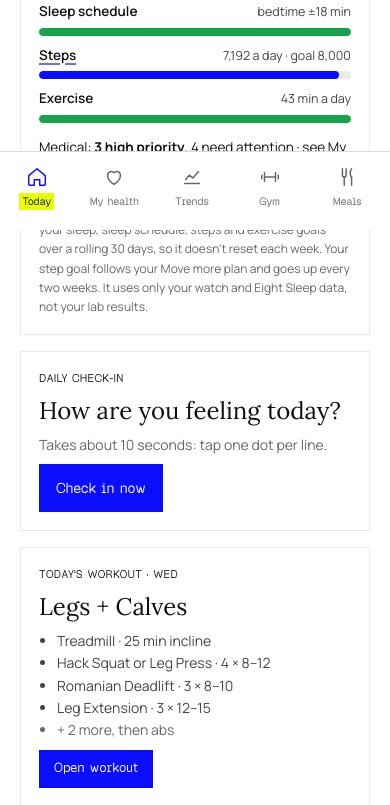
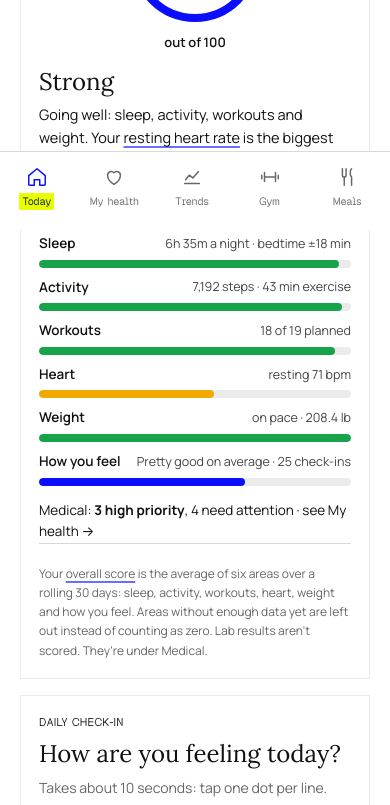
Before and after one commit to Dangurra/health-dashboard-demo, a website: page index.html in a window 390 px wide. Shown: the part 614-1419 px from the top of the page. Drawn offline with Linux system fonts and the light colour scheme.

Commit message:
Overall score covers six areas; workout card first on phones
- Overall score now averages sleep (hours + steady bedtime), activity (steps
  vs plan + exercise), workouts (planned gym days done), heart (resting HR),
  weight (on pace for goal) and how you feel (check-ins); areas without
  enough data are shown but not counted
- Bedtime ignores nap-like records (start before 9 pm, or a bed-to-wake
  window far longer than time in bed)
- Phones: today's workout is the first card on Today

Co-Authored-By: Claude Opus 5.5 <noreply@anthropic.com>

```diff
--- a/index.html
+++ b/index.html
@@ -331,7 +331,7 @@ details.mini-acc > summary{list-style:none;cursor:pointer;font-weight:600;font-s
 .today-grid{display:grid;grid-template-columns:repeat(3,minmax(0,1fr));gap:14px}
 .t-wide{grid-column:span 2}
 @media (max-width:900px){.today-grid{grid-template-columns:1fr 1fr}.t-wide{grid-column:1/-1}}
-@media (max-width:600px){.today-grid{grid-template-columns:1fr}}
+@media (max-width:600px){.today-grid{grid-template-columns:1fr}#t-workout{order:-1}}
 .t-card{display:flex;flex-direction:column;gap:8px}
 .t-card .eyebrow{font-size:12px;text-transform:uppercase;letter-spacing:.05em;color:var(--muted);font-weight:600}
 .t-card .big{font-size:21px;font-weight:700;letter-spacing:-.01em;line-height:1.25}
@@ -732,9 +732,11 @@ nav.tabs a:not([aria-current=page]):hover,.subtabs button:not([aria-selected=tru
 .eval-body{flex:1;min-width:0}
 @media (max-width:640px){.eval{flex-direction:column;align-items:center;gap:14px}.eval-body{width:100%}}
 .eval-rows{display:grid;gap:9px}
-.eval-row{display:grid;grid-template-columns:120px 1fr 190px;gap:12px;align-items:center;font-size:13.5px}
+.eval-row{display:grid;grid-template-columns:110px 1fr 250px;gap:12px;align-items:center;font-size:13.5px}
 @media (max-width:640px){.eval-row{grid-template-columns:1fr auto;gap:5px 12px}.eval-row .bar{grid-column:1/-1;grid-row:2}.eval-row .v{text-align:right;font-size:12.5px}.eval-score .ring small{display:none}}
 .eval-row .n{font-weight:600}
+.eval-row.na .n,.eval-row.na .v{color:var(--muted);font-weight:400}
+.eval-row.na .bar{background:repeating-linear-gradient(90deg,var(--grid) 0 4px,transparent 4px 8px)}
 .eval-row .v{color:var(--ink-2)}
 .eval-row .bar{height:8px;background:var(--grid);border-radius:999px;overflow:hidden}
 .eval-row .bar i{display:block;height:100%;background:var(--series);border-radius:999px}
@@ -1307,39 +1309,84 @@ function ring(p, val, label, goal, size){
     <svg viewBox="0 0 ${size} ${size}" width="${size}" height="${size}" role="img" aria-label="${esc(label)}: ${esc(val)}, ${Math.round((p||0)*100)}% of ${esc(goal)}"><circle class="trk" cx="${size/2}" cy="${size/2}" r="${r}"/><circle class="arc" cx="${size/2}" cy="${size/2}" r="${r}" stroke-dasharray="${(c*f).toFixed(1)} ${c.toFixed(1)}" transform="rotate(-90 ${size/2} ${size/2})"/></svg>
     <b>${esc(val)}</b><span>${esc(label)}</span><small>${esc(goal)}</small></div>`;
 }
+// A bedtime is unreliable when the record clearly merged a nap with the night:
+// it "starts" before 9 pm, or the bed-to-wake window is far longer than the time actually in bed.
+const realBed = n => { if(!n || n.bed==null) return false; if(n.bed<21) return false;
+  if(n.wake!=null && n.inbed!=null){ const win=(n.wake+24)-n.bed; if(win>0 && n.inbed<win*0.6) return false; } return true; };
 function renderEval(){
   const el=$('#t-eval'); if(!el) return;
   // Rolling 30 days (not the calendar week), so the score doesn't dip every Monday
-  const D=LIVE?LIVE.days:{}, today=dayISO(Date.now()), days=[...Array(30)].map((_,i)=>dayISO(Date.now()-(29-i)*864e5)).filter(d=>D[d]), full=days.filter(d=>d!==today);
+  const D=LIVE?LIVE.days:{}, today=dayISO(Date.now());
+  const win=[...Array(30)].map((_,i)=>dayISO(Date.now()-(29-i)*864e5)), days=win.filter(d=>D[d]), full=days.filter(d=>d!==today);
   const vals=(k,ds)=>(ds||days).map(d=>D[d]&&D[d][k]).filter(v=>v!=null).map(Number);
-  const sl=vals('sleep'), st=vals('steps',full), ex=vals('exercise',full), bd=vals('bed');
-  if(sl.length<3 && st.length<3){ el.hidden=true; return; }
+  const clamp=v=>Math.max(0,Math.min(1,v)), tier=p=>p>=0.9?'full':p>=0.6?'near':'low';
+  const areas=[];
+  // 1. Sleep: hours (70%) + a steady bedtime (30%)
+  const sl=vals('sleep'), bd=days.filter(d=>realBed(D[d])).map(d=>+D[d].bed);
+  if(sl.length>=3){
+    const hrs=clamp(mean(sl)/7), sd=bd.length>=3?Math.sqrt(mean(bd.map(v=>(v-mean(bd))**2))):null, cons=sd==null?null:clamp(1-(sd-0.5)/1.5);
+    const p=cons==null?hrs:0.7*hrs+0.3*cons, swing=sd==null?'':` · bedtime ±${sd<1?Math.round(sd*60)+' min':sd.toFixed(1)+' h'}`;
+    areas.push({k:'Sleep', p, v:`${hm(mean(sl))} a night${swing}`,
+      fix: hrs<=(cons??1) ? `Sleep is the biggest gap. You're averaging ${hm(mean(sl))} a night against a 7-hour goal, mostly from falling asleep around ${clockOf(mean(bd.length?bd:vals('bed')))}. Lights out 30 minutes earlier is the easiest win.`
+                          : `Your bedtime is the biggest gap: it swings by about ${sd<1?Math.round(sd*60)+' minutes':sd.toFixed(1)+' hours'} from night to night. Pick one bedtime and keep it, even on weekends.`});
+  } else areas.push({k:'Sleep', na:'Needs 3 nights of sleep data'});
+  // 2. Activity: steps against the plan's goal for each day, plus exercise minutes against 30
+  const sp=full.filter(d=>D[d].steps!=null).map(d=>clamp(D[d].steps/stepGoal(d))), ex=vals('exercise',full);
+  if(sp.length>=3){
+    const p=ex.length>=3?(mean(sp)+clamp(mean(ex)/30))/2:mean(sp);
+    areas.push({k:'Activity', p, v:`${Math.round(mean(vals('steps',full))).toLocaleString()} steps${ex.length>=3?` · ${Math.round(mean(ex))} min exercise`:''}`,
+      fix:`Activity is the biggest gap: about ${Math.round(mean(vals('steps',full))).toLocaleString()} steps a day against your current goal of ${stepGoal().toLocaleString()}${ex.length>=3?`, and ${Math.round(mean(ex))} of 30 exercise minutes`:''}. A 10-minute walk after each meal closes most of it.`});
+  } else areas.push({k:'Activity', na:'Needs 3 days of steps'});
+  // 3. Workouts: planned gym days done since the plan started (last 4 weeks at most)
+  let st0; try{ st0=wtGoal.startDate; }catch(e){}
+  const from=[st0||win[0], dayISO(Date.now()-27*864e5)].sort()[1];
+  const planned=[], done=[];
+  for(let t=new Date(from+'T12:00:00'); dayISO(t)<=today; t=new Date(+t+864e5)){
+    const d=dayISO(t), w=WEEK[(t.getDay()+6)%7]; if(!w || w.rest || w.opt) continue;
+    if(d===today && !gymLog[d]) continue; // today isn't over yet
+    planned.push(d); if(gymLog[d]) done.push(d);
+  }
+  if(planned.length>=2) areas.push({k:'Workouts', p:clamp(done.length/planned.length), v:`${done.length} of ${planned.length} planned`,
+    fix:`Workouts are the biggest gap: ${done.length} of ${planned.length} planned gym days done so far. Tick "Workout done" on the Gym page after each session so it counts.`});
+  else areas.push({k:'Workouts', na:'Starts counting after 2 planned gym days'});
+  // 4. Heart: average resting heart rate (lower is better; 60 or under scores full marks, 85 or over scores zero)
+  const rh=vals('rhr');
+  if(rh.length>=2) areas.push({k:'Heart', p:clamp((85-mean(rh))/25), v:`resting ${Math.round(mean(rh))} bpm`,
+    fix:`Your resting heart rate is the biggest gap at ${Math.round(mean(rh))} bpm. It comes down with regular walking, better sleep and less alcohol, usually within 6–8 weeks.`});
+  else areas.push({k:'Heart', na:'Wear your watch to bed for resting heart rate'});
+  // 5. Weight: on pace for the goal?
+  const ws=wtStats();
+  if(ws.last){ const behind=-ws.ahead<0.5?0:-ws.ahead, p=behind<=0?1:clamp(1-behind/(ws.perWeek*3));
+    areas.push({k:'Weight', p, v: ws.reached?'goal reached':behind<=0?`on pace · ${lbs(ws.last.v)} lb`:`${behind.toFixed(1)} lb behind pace`,
+      fix:`Weight is the biggest gap: you're ${behind.toFixed(1)} lb behind the pace for ${lbs(wtGoal.goal)} lb. Hit your calories on most days and keep weighing in.`}); }
+  else areas.push({k:'Weight', na:'Log your weight in a check-in'});
+  // 6. How you feel: daily check-in ratings
+  const jr=JR.filter(e=>e.date>=win[0] && e.ratings && Object.keys(e.ratings).length), rs=jr.flatMap(e=>Object.values(e.ratings).map(Number));
+  if(jr.length>=3){ const a=mean(rs); areas.push({k:'How you feel', p:clamp((a-1)/4), v:`${JR_LBL[Math.round(a)]} on average · ${jr.length} check-ins`,
+    fix:`How you feel is the lowest area. Your check-ins average "${JR_LBL[Math.round(a)]}". Look at the Trends page to see which days were worse and what you tagged them with.`}); }
+  else areas.push({k:'How you feel', na:'Needs 3 daily check-ins'});
+
+  const scored=areas.filter(a=>!a.na);
+  if(!scored.length){ el.hidden=true; return; }
   el.hidden=false;
-  const clamp=v=>Math.max(0,Math.min(1,v));
-  const spread=bd.length>=3?Math.sqrt(mean(bd.map(v=>(v-mean(bd))**2))):null; // typical night-to-night swing (std dev, hours)
-  const areas=[
-    sl.length>=3 && {k:'Sleep', p:clamp(mean(sl)/7), v:`${hrsMin(mean(sl))} a night`, fix:`Sleep is what's holding you back most. You're getting about ${hrsMin(mean(sl))} a night against a 7-hour goal. Aim for lights out 30 minutes earlier this week.`},
-    spread!=null && {k:'Sleep schedule', p:clamp(1-(spread-0.5)/1.5), v:`bedtime ±${spread<1?Math.round(spread*60)+' min':spread.toFixed(1)+' h'}`, fix:`Your sleep schedule is the weakest area. Your bedtime typically swings by about ${hm(spread).replace(/^0h /,'')} from night to night. Pick one bedtime and keep it, even on weekends.`},
-    st.length>=3 && {k:'Steps', p:clamp(mean(full.filter(d=>D[d].steps!=null).map(d=>D[d].steps/stepGoal(d)))), v:`${Math.round(mean(st)).toLocaleString()} a day · goal ${stepGoal().toLocaleString()}`, fix:`Movement is the weakest area: about ${Math.round(mean(st)).toLocaleString()} steps a day against your current goal of ${stepGoal().toLocaleString()}. A walk after each meal closes most of that gap.`},
-    ex.length>=3 && {k:'Exercise', p:clamp(mean(ex)/30), v:`${Math.round(mean(ex))} min a day`, fix:`Exercise is the weakest area at ${Math.round(mean(ex))} minutes a day. Getting to all 5 gym days gets you past 30.`},
-  ].filter(Boolean);
-  const score=Math.round(mean(areas.map(a=>a.p))*100);
+  const score=Math.round(mean(scored.map(a=>a.p))*100);
   const verdict = score>=85?'Strong':score>=65?'Solid, with room to improve':score>=45?'Mixed':'Needs work';
-  const worst=[...areas].sort((a,b)=>a.p-b.p)[0];
-  const good=areas.filter(a=>a.p>=1).map(a=>a.k.toLowerCase());
+  const worst=[...scored].sort((a,b)=>a.p-b.p)[0], good=scored.filter(a=>a.p>=0.9).map(a=>a.k.toLowerCase());
   const list=a=>a.length<2?a.join(''):a.slice(0,-1).join(', ')+' and '+a[a.length-1];
   const iss=typeof issues!=='undefined'?issues:[], hi=iss.filter(i=>i.s==='serious').length, mid=iss.filter(i=>i.s==='warning').length;
   el.innerHTML=`<span class="eyebrow">Overall · last 30 days${days.length<30?` (${days.length} days of data so far)`:''}</span>
     <div class="eval">
-      <div class="eval-score">${ring(score/100, String(score), 'out of 100', 'habits score', 132)}</div>
+      <div class="eval-score">${ring(score/100, String(score), 'out of 100', 'overall score', 132)}</div>
       <div class="eval-body">
         <div class="big" style="margin:0 0 6px">${verdict}</div>
-        <p style="margin:0 0 14px;font-size:14.5px">${good.length===areas.length?'Every area is at its goal. Keep it going.':`${good.length?`You hit your ${esc(list(good))} goal${good.length>1?'s':''}. `:''}${esc(worst.fix)}`}</p>
-        <div class="eval-rows">${areas.map(a=>`<div class="eval-row"><span class="n">${esc(a.k)}</span><span class="bar"><i class="${a.p>=1?'full':a.p>=0.7?'near':'low'}" style="width:${Math.round(a.p*100)}%"></i></span><span class="v">${esc(a.v)}</span></div>`).join('')}</div>
+        <p style="margin:0 0 14px;font-size:14.5px">${worst.p>=0.9?'Every area is at or near its goal. Keep it going.':`${good.length?`Going well: ${esc(list(good))}. `:''}${esc(worst.fix)}`}</p>
+        <div class="eval-rows">${areas.map(a=>a.na
+          ?`<div class="eval-row na"><span class="n">${esc(a.k)}</span><span class="bar"></span><span class="v">${esc(a.na)}</span></div>`
+          :`<div class="eval-row"><span class="n">${esc(a.k)}</span><span class="bar"><i class="${tier(a.p)}" style="width:${Math.round(a.p*100)}%"></i></span><span class="v">${esc(a.v)}</span></div>`).join('')}</div>
         ${iss.length?`<a class="eval-med" href="#health">Medical: ${hi?`<b>${hi} high priority</b>`:''}${hi&&mid?', ':''}${mid?`${mid} need${mid===1?'s':''} attention`:''}${!hi&&!mid?'nothing urgent':''} · see My health →</a>`:''}
       </div>
     </div>
-    <p class="muted" style="font-size:12px;margin:12px 0 0">Your habits score is the average of how close you are to your sleep, sleep schedule, steps and exercise goals over a rolling 30 days, so it doesn't reset each week. Your step goal follows your Move more plan and goes up every two weeks. It uses only your watch and Eight Sleep data, not your lab results.</p>`;
+    <p class="muted" style="font-size:12px;margin:12px 0 0">Your overall score is the average of six areas over a rolling 30 days: sleep, activity, workouts, heart, weight and how you feel. Areas without enough data yet are left out instead of counting as zero. Lab results aren't scored. They're under Medical.</p>`;
 }
 const wkDays = () => [...Array(7)].map((_,i)=>dayISO(Date.now()-(6-i)*864e5));
 const dowOf = d => new Date(d+'T12:00:00').toLocaleDateString('en-US',{weekday:'short'});
@@ -1685,7 +1732,7 @@ const GLOSS = [
  [`Walking heart rate`, `Activity & sleep`, `Your average heart rate during everyday walking. When it falls over time, fitness is improving.`, `About 111 bpm (last 90 days).`, `warning`],
  [`Cardio fitness (VO₂ max)`, `Activity & sleep`, `How well your body uses oxygen during exercise. It is one of the strongest predictors of long-term health. Apple Watch estimates it during outdoor walks and runs, and alerts you when it is low for your age.`, `Your Watch sent a "Low Cardio Fitness" alert in Aug 2025.`, `warning`],
  [`Deep sleep`, `Activity & sleep`, `The most restorative sleep stage, when the body repairs tissue and resets blood sugar and appetite hormones. Short sleep cuts deep sleep first.`, `About 1.2 h/night, down from about 1.6 h in 2022.`, `warning`],
- [`Habits score`, `Your scores`, `A 0–100 summary of your day-to-day habits over a rolling 30 days. It averages four parts equally: sleep (hours against 7), sleep schedule (how steady your bedtime is), steps (against your plan's goal for each day) and exercise (minutes against 30). Each part is capped at 100%, so beating one goal can't hide another. It uses only your watch and Eight Sleep data, never your lab results.`, ``, ``],
+ [`Overall score`, `Your scores`, `A 0–100 summary of how you're doing over a rolling 30 days. It averages six areas equally: sleep (hours against 7, plus how steady your bedtime is), activity (steps against your plan's goal for each day, plus exercise minutes against 30), workouts (planned gym days you marked done), heart (average resting heart rate: 60 or under scores full marks, 85 or over scores zero), weight (whether you're on pace for your goal) and how you feel (your check-in ratings). An area without enough data is left out instead of counting as zero. Nap-like sleep records, ones that start before 9 pm or cover far more time than you spent in bed, are ignored for bedtime. Lab results aren't scored.`, ``, ``],
  [`Sleep schedule (bedtime consistency)`, `Activity & sleep`, `How much your bedtime moves from night to night, measured as the typical swing (standard deviation). Within ±30 minutes scores full marks, and ±2 hours or more scores zero. A steady bedtime keeps your body clock in sync, which improves deep sleep, mood, appetite and blood sugar, even when total hours stay the same.`, ``, ``],
  [`REM sleep`, `Activity & sleep`, `The dreaming stage, when the brain sorts memories and processes emotions. It comes in longer stretches toward morning, so cutting sleep short or waking early loses REM first. Adults usually get about 1.5–2 hours, roughly 20–25% of the night.`, ``, ``],
  [`Core sleep`, `Activity & sleep`, `Apple's name for light sleep (stages N1–N2). It's most of the night, usually about half or more. It's still useful sleep: the body lowers heart rate and temperature, and the brain moves between deep and REM sleep through it.`, ``, ``],
@@ -2453,7 +2500,7 @@ setTimeout(()=>{
     ['HRV (heart rate variability)', String.raw`\bHRV\b|heart rate variability`],
     ['Walking heart rate', String.raw`walking heart rate`],
     ['Cardio fitness (VO₂ max)', String.raw`cardio(?:vascular)? fitness|VO₂ max`],
-    ['Habits score', String.raw`habits score`],
+    ['Overall score', String.raw`overall score`],
     ['Sleep schedule (bedtime consistency)', String.raw`sleep schedule|bedtime consistency`],
     ['Deep sleep', String.raw`deep sleep|\bDeep\b`],
     ['REM sleep', String.raw`\bREM\b`],
```
